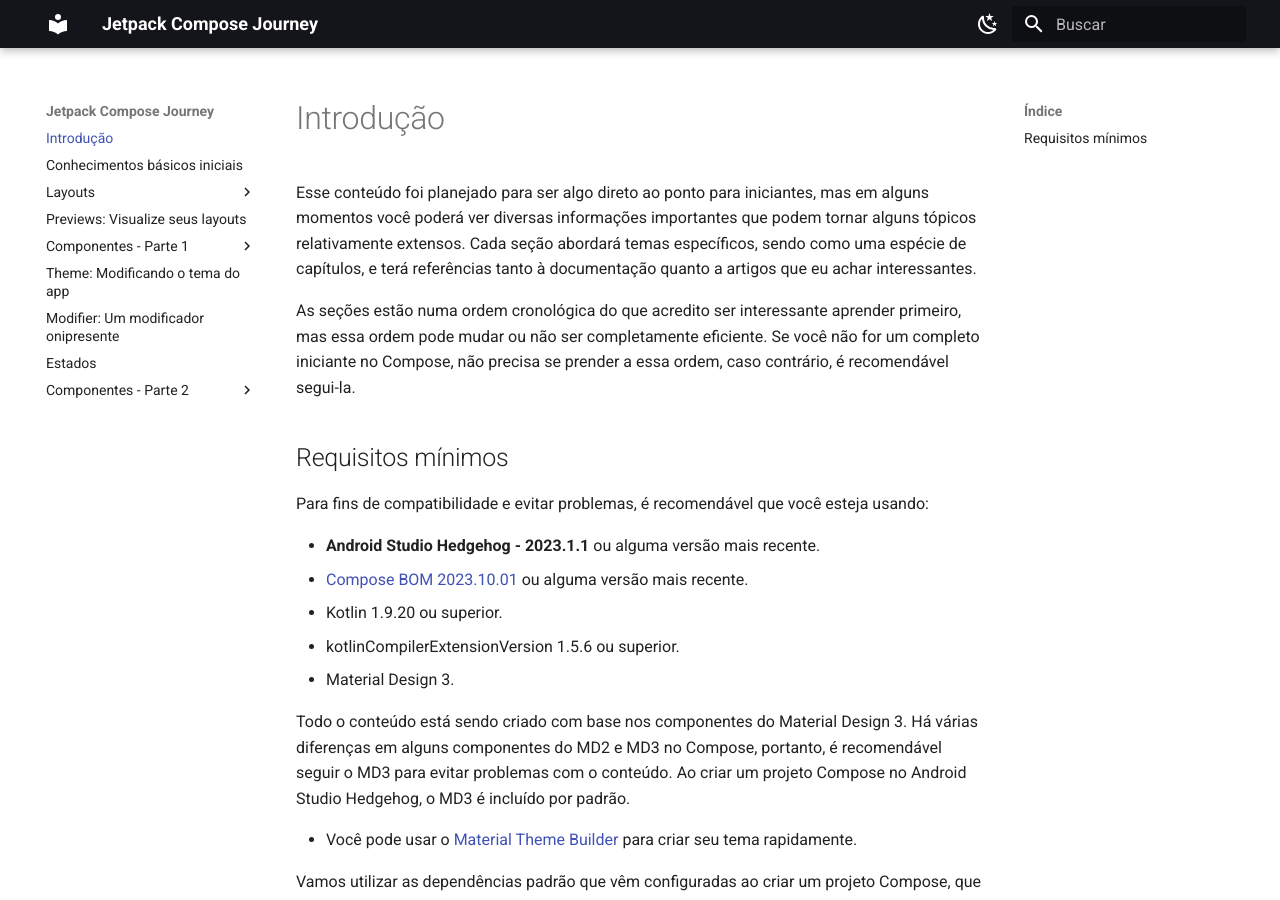
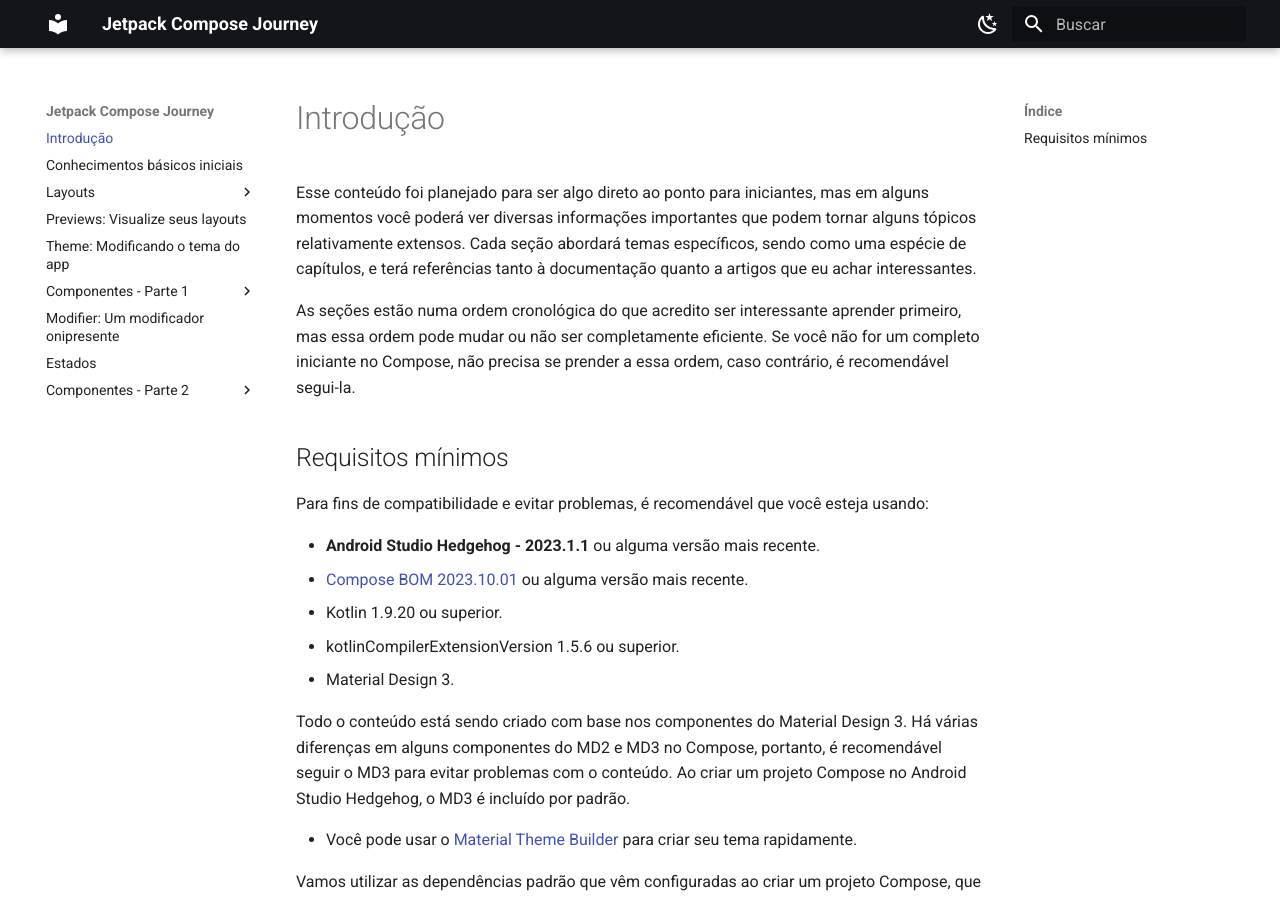
Before and after one commit to jsericksk/Jetpack-Compose-Journey, an MkDocs documentation site: the page built from docs/index.md, in a window 1280 px wide and 900 px high. Built offline with MkDocs 1.6.1 and Material for MkDocs 9.7.7, drawn with Linux system fonts in a browser that asks for light colours.

Commit message:
Seção sobre temas reorganizada

```diff
--- a/mkdocs.yml
+++ b/mkdocs.yml
@@ -39,6 +39,7 @@
     - 'Box': layouts/box.md
     - 'ConstraintLayout': layouts/constraintlayout.md
   - 'Previews: Visualize seus layouts': previews.md
+  - 'Theme: Modificando o tema do app': theme.md
   - 'Componentes - Parte 1':
     - 'Text': components-1/text.md
     - 'TextField': components-1/textfield.md
@@ -49,7 +50,6 @@
     - 'Checkbox': components-1/checkbox.md
     - 'Slider': components-1/slider.md
     - 'Outros componentes': components-1/others.md
-  - 'Theme: Modificando o tema do app': theme.md
   - 'Modifier: Um modificador onipresente': modifiers.md
   - 'Estados': state.md
   - 'Componentes - Parte 2':
```
